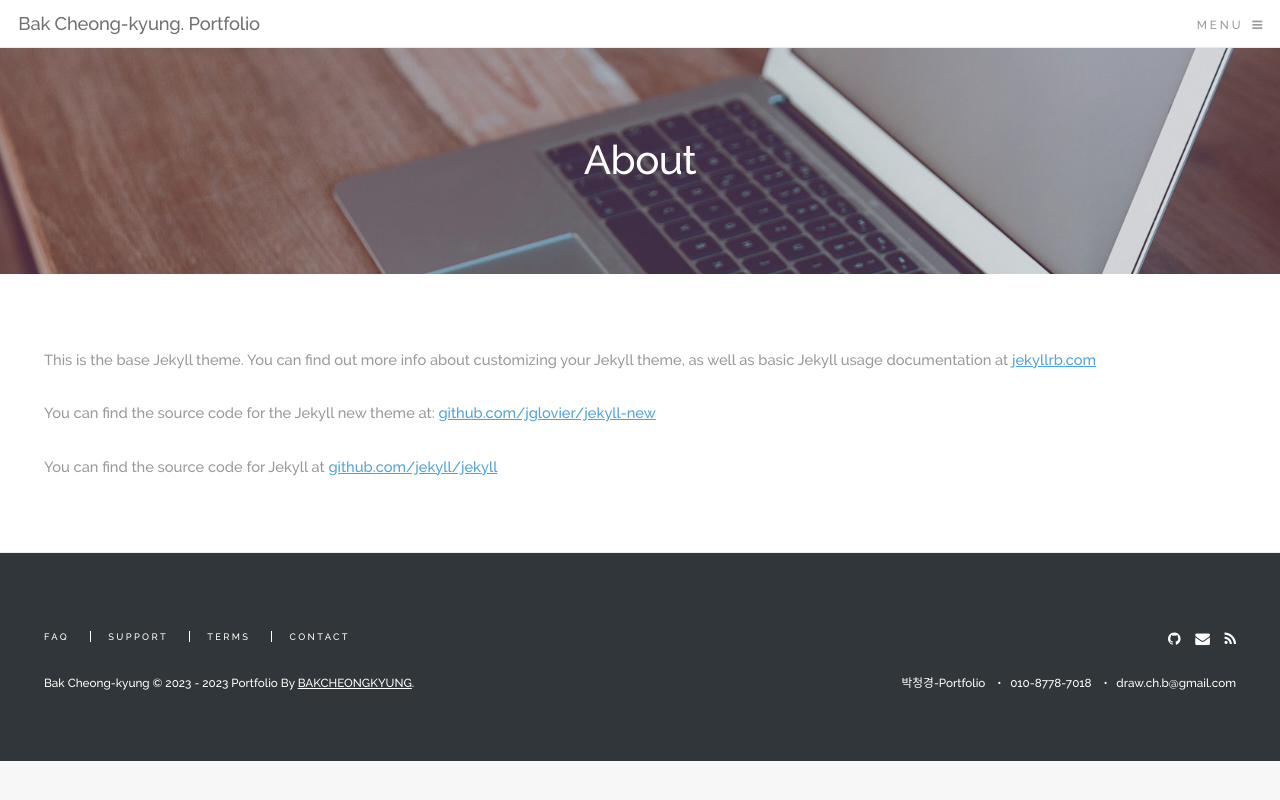
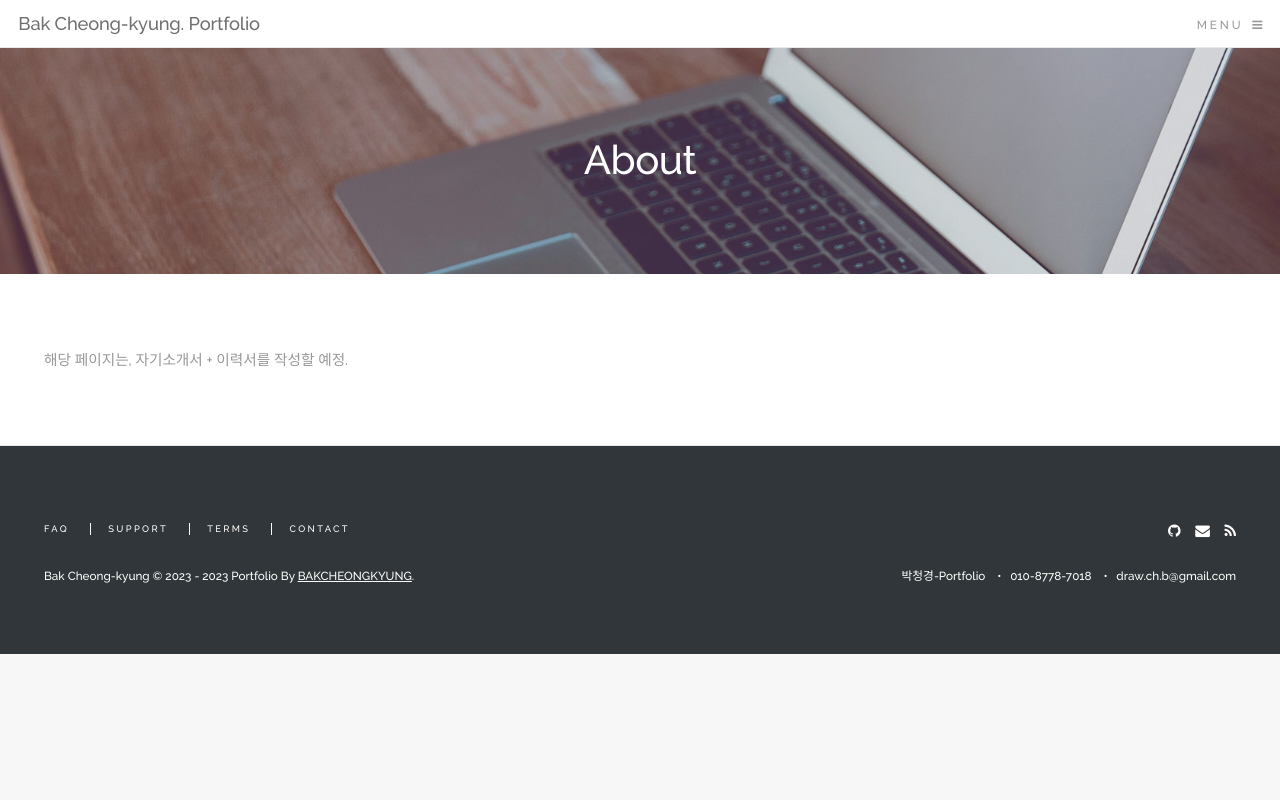
Before and after one commit to BAKCHEONGKYUNG/bakcheongkyung.github.io, a Jekyll site: the page built from about.md, in a window 1280 px wide. Shown: the top 800 px of the page. Built offline with Jekyll 4.4.1, drawn with Linux system fonts in a browser that asks for light colours; nearby versions of some CDN libraries.

Commit message:
about.md base draw

```diff
--- a/about.md
+++ b/about.md
@@ -4,8 +4,4 @@ title: About
 permalink: /about
 ---
 
-This is the base Jekyll theme. You can find out more info about customizing your Jekyll theme, as well as basic Jekyll usage documentation at [jekyllrb.com](http://jekyllrb.com/)
-
-You can find the source code for the Jekyll new theme at: [github.com/jglovier/jekyll-new](https://github.com/jglovier/jekyll-new)
-
-You can find the source code for Jekyll at [github.com/jekyll/jekyll](https://github.com/jekyll/jekyll)
+해당 페이지는, 자기소개서 + 이력서를 작성할 예정.
```
